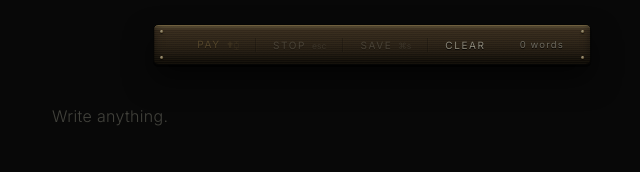
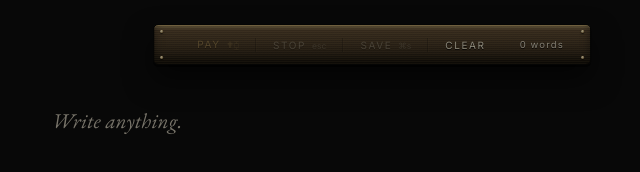
Before and after one commit to meelud/notebook, a plain HTML site: page index.html in a window 1280 px wide. Shown: the full height of the page, 268-908 px from the left. Drawn offline with nearby package versions, Linux system fonts and the light colour scheme.

Commit message:
feat: smarter offline mood detection (negation, intensifiers, expanded lexicon) + design polish

```diff
--- a/styles.css
+++ b/styles.css
@@ -3,7 +3,7 @@
   --bg: #080808;
   --text: #c8c3b8;
   --dim: #1e1e1b;
-  --dimtxt: #42423c;
+  --dimtxt: #78746a;
   --accent: #7a9068;
   --hl: #e8e2d6;
   --metal-hi: #5e5238;
@@ -120,7 +120,7 @@ body { display: flex; flex-direction: column; align-items: center; font-family:
 
 #wc {
   font-size: 9.5px; font-weight: 400; letter-spacing: 0.12em;
-  color: #6b685e;
+  color: #837f74;
   text-shadow: 0 1px 0 rgba(0,0,0,0.8);
   padding-left: 17px;
 }
@@ -159,9 +159,10 @@ body { display: flex; flex-direction: column; align-items: center; font-family:
 
 #ph {
   position: absolute; top: 100px; left: 0;
-  font-family: 'Inter', sans-serif;
-  font-style: normal; font-weight: 300; font-size: 16px; line-height: 2;
-  letter-spacing: 0.02em;
+  /* match the editor's serif so there's no jarring font swap when typing begins */
+  font-family: 'EB Garamond', Georgia, serif;
+  font-style: italic; font-weight: 400; font-size: 21px; line-height: 2;
+  letter-spacing: 0.01em;
   color: var(--dimtxt); pointer-events: none;
 }
 
```
